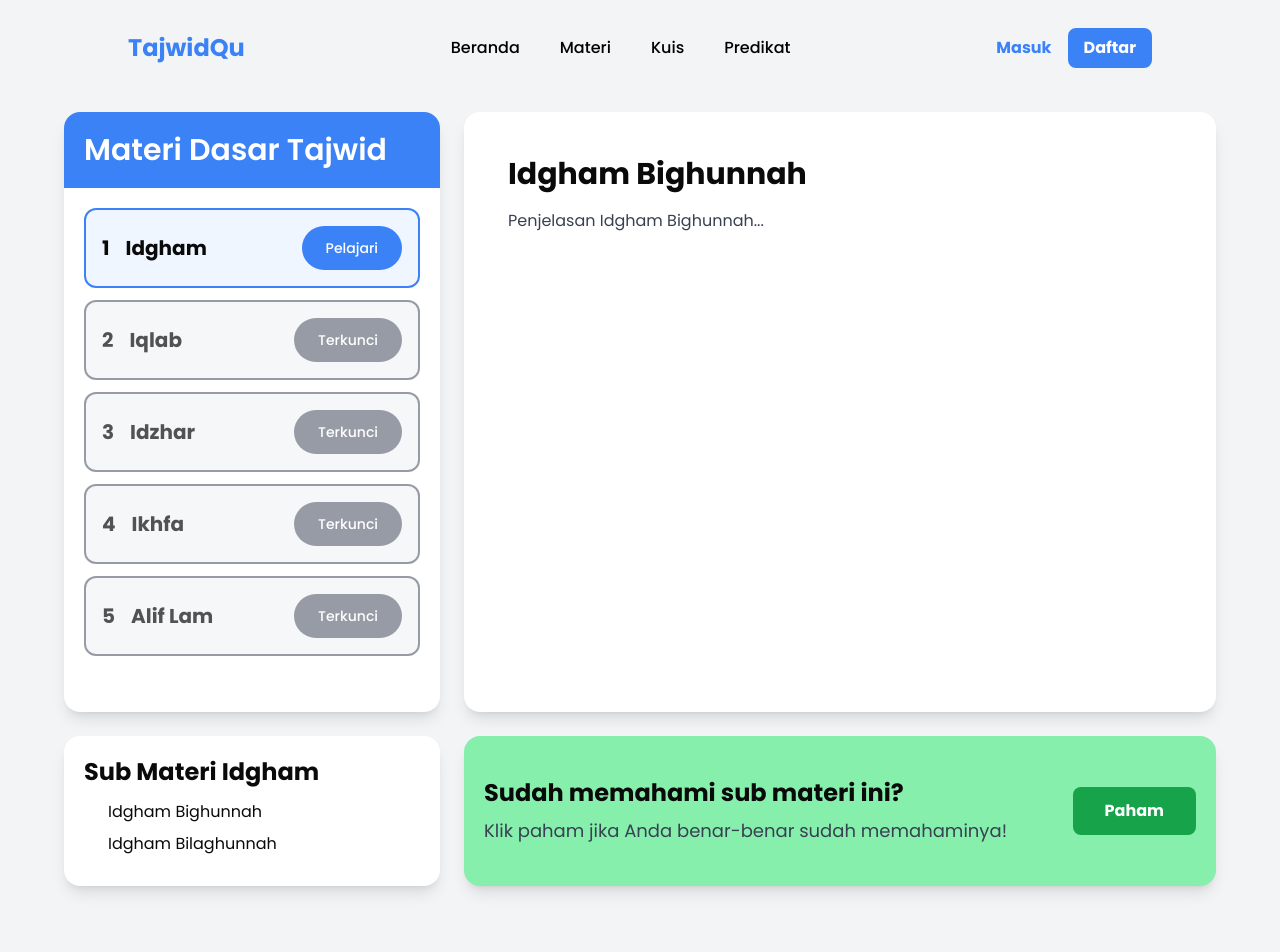
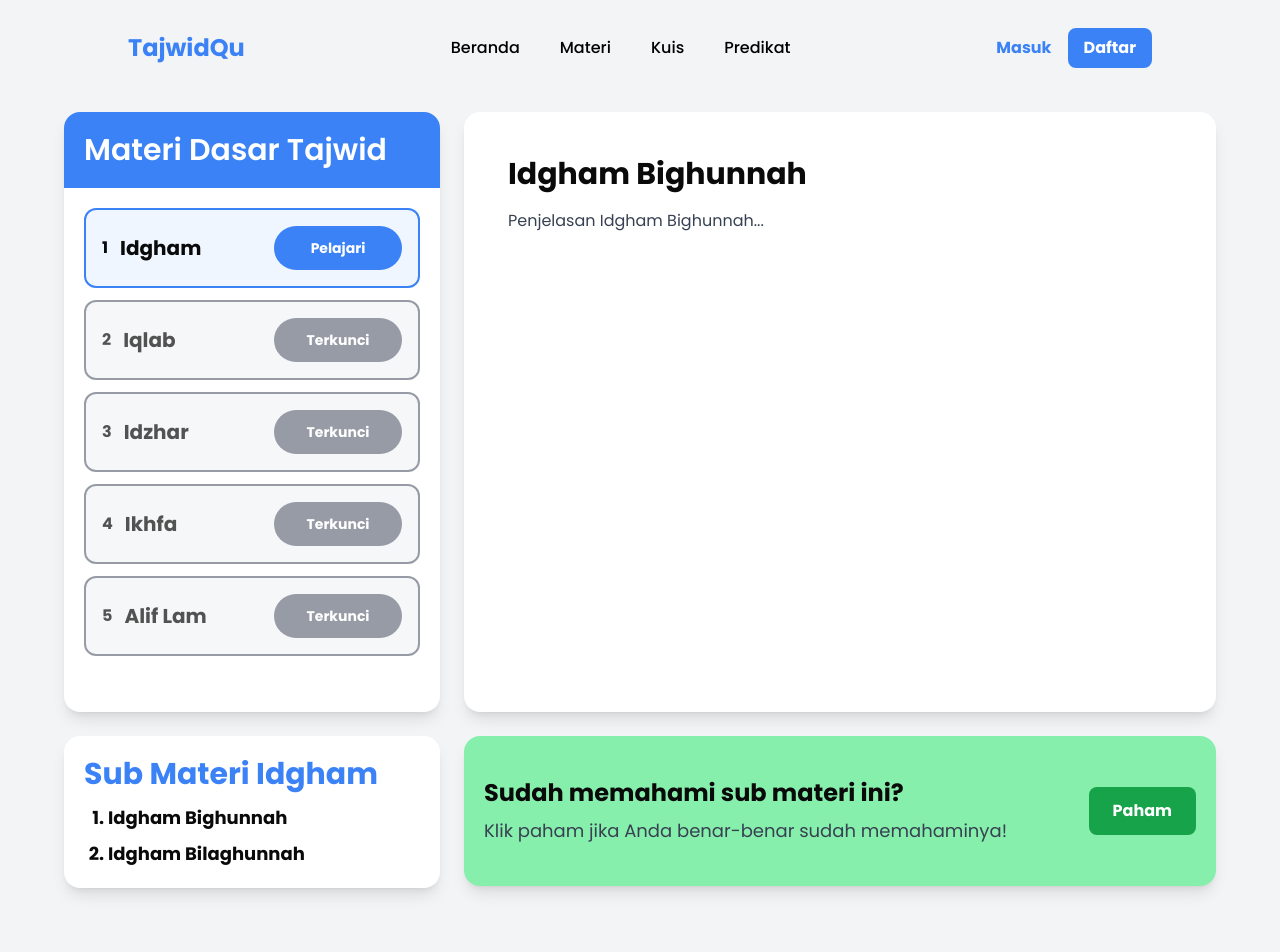
Before and after one commit to Sofwatunida/tq_app, a Next.js app: page /materi in a window 1280 px wide. Shown: the top 952 px of the page. Built offline with nearby package versions, Linux system fonts and the light colour scheme; no server answers.

Commit message:
responsibilitas

```diff
--- a/app/(main)/kuisLevel/page.tsx
+++ b/app/(main)/kuisLevel/page.tsx
@@ -5,15 +5,14 @@ import KataMutiara from 'kataMutiara';
 export default function KuisLevelPages() {
     return (
       <main className="min-h-screen bg-gray-100 pt-28 pb-20">
-            <div className="w-[90%] mx-auto flex gap-6">
-
+        <div className="w-[90%] mx-auto flex gap-6 flex-col lg:flex-row">
           {/* Kolom kiri */}
-                <div className="w-2/3 space-y-6">
+          <div className="w-full lg:w-2/3 min-w-0 space-y-6">
             <KuisLevel />
           </div>
 
           {/* Kolom kanan */}
-                <div className="w-1/3 space-y-6">
+          <div className=" flex flex-col lg:flex-row gap-5">
             <KataMutiara />
           </div>
         </div>
--- a/app/(main)/materi/page.tsx
+++ b/app/(main)/materi/page.tsx
@@ -1,6 +1,6 @@
 "use client";
 
-import { useEffect,useState } from "react";
+import { useEffect, useState } from "react";
 import { daftarMateri } from "@/constant/constMateri";
 
 import PilihMateri from "pilihMateri";
@@ -9,7 +9,6 @@ import LearnMateri from "learnMateri";
 import FahamMateri from "fahamMateri";
 
 export default function MateriPage() {
-
   const [materi, setMateri] = useState(daftarMateri);
   const [materiIndex, setMateriIndex] = useState(0);
   const [subMateriIndex, setSubMateriIndex] = useState(0);
@@ -28,13 +27,9 @@ export default function MateriPage() {
 
   const materiAktif = materi[materiIndex];
 
-  const subMateriAktif =
-    materiAktif?.subMateri[subMateriIndex];
+  const subMateriAktif = materiAktif?.subMateri[subMateriIndex];
 
-  const semuaSelesai = materi.every(
-    (m) => m.status === "Dipahami"
-  );
-
+  const semuaSelesai = materi.every((m) => m.status === "Dipahami");
 
   const handlePilihMateri = (index: number) => {
     if (materi[index].status === "Terkunci") return;
@@ -65,7 +60,6 @@ export default function MateriPage() {
     if (savedSubMateriIndex) {
       setMateriIndex(Number(savedSubMateriIndex));
     }
-
   }, []);
 
   const handleFaham = () => {
@@ -101,9 +95,9 @@ const handleFaham = () => {
 
   return (
     <main className="min-h-screen bg-gray-100 pt-28 pb-20">
-      <div className="w-[90%] mx-auto flex gap-6">
+      <div className="w-full max-w-[1200px] mx-auto px-4 sm:px-6 flex flex-col lg:flex-row gap-6">
         {/* Kolom kiri */}
-        <div className="w-1/3 space-y-6">
+        <div className="w-full lg:w-1/3 space-y-6">
           <PilihMateri
             materi={materi}
             handlePilihMateri={handlePilihMateri}
@@ -113,13 +107,9 @@ const handleFaham = () => {
         </div>
 
         {/* Kolom kanan */}
-        <div className="w-2/3 space-y-6">
-          <LearnMateri
-            materiAktif={subMateriAktif} />
-          <FahamMateri
-            handleFaham={handleFaham}
-            semuaSelesai={semuaSelesai}
-          />
+        <div className="w-full lg:w-2/3 space-y-6">
+          <LearnMateri materiAktif={subMateriAktif} />
+          <FahamMateri handleFaham={handleFaham} semuaSelesai={semuaSelesai} />
         </div>
       </div>
     </main>
--- a/components/Helper/logo_1.tsx
+++ b/components/Helper/logo_1.tsx
@@ -9,7 +9,7 @@ const Logo_1 = () => {
           width={100}
           height={100}
         /> */}
-      <h1 className="text-9xl font-bold text-blue-500">TajwidQu</h1>
+      <h1 className="text-[9rem] font-bold text-blue-500">TajwidQu</h1>
     </div>
   );
 };
--- a/components/Kuis/KuisLevel.tsx
+++ b/components/Kuis/KuisLevel.tsx
@@ -90,11 +90,11 @@ export default function KuisLevel() {
       };
 
       return (
-        <div className="bg-white rounded-2xl shadow-lg overflow-hidden">
+        <div className="bg-white w-full min-w-0 rounded-2xl shadow-lg overflow-hidden">
           {/* header */}
           <div className="text-white bg-blue-500 p-5">
             <h2 className="text-5xl font-bold">Pilih level kuis!</h2>
-            <p className="text-xl">Tantang pemahamanmu dengan kuis level 1 sampai 5!</p>
+            <p className="text-xl">Uji pemahamanmu dengan kuis level 1 sampai 5!</p>
           </div>
           {/* isi */}
           <div className="p-5 space-y-3 ">
--- a/components/Materi/FahamMateri.tsx
+++ b/components/Materi/FahamMateri.tsx
@@ -5,50 +5,45 @@ type Props = {
   semuaSelesai: boolean;
 };
 
-const FahamMateri = ({
-  handleFaham,
-  semuaSelesai,
-}: Props) => {
+const FahamMateri = ({ handleFaham, semuaSelesai }: Props) => {
   if (semuaSelesai) {
     return (
-      <div className="bg-blue-500 w-full h-[150px] p-5 rounded-2xl shadow-lg flex items-center justify-between">
-      <div>
-     <h3 className="font-bold text-white text-3xl">
-        Materi Selesai!!!!!
+      <div className="bg-blue-500 w-full min-h-[150px] p-5 rounded-2xl shadow-lg flex flex-col sm:flex-row items-start sm:items-center justify-between gap-4">
+        <div className="max-w-full">
+          <h3 className="font-bold text-2xl sm:text-3xl text-white">
+            Materi Selesai!
           </h3>
 
-      <p className="text-lg text-white  mt-2">
+          <p className="text-base sm:text-lg text-white mt-2">
             Saatnya uji pemahamanmu dengan kuis!
           </p>
 
-      <p className="text-white">Daftarkan akun untuk memulainya!</p>
-      </div >
-
-        {/* <button className="px-8 py-3 rounded-lg font-bold text-white bg-blue-300 hover:bg-blue-700 transition">
-          Daftar
-        </button> */}
+          <p className="text-white mt-1">Daftarkan akun untuk memulainya!</p>
+        </div>
       </div>
     );
   }
 
   return (
-    <div className="bg-green-300 w-full h-[150px] p-5 rounded-2xl shadow-lg flex items-center justify-between">
-      <div>
-        <h3 className="font-bold text-2xl">
+    <div className="bg-green-300 w-full min-h-[150px] p-5 rounded-2xl shadow-lg flex flex-col sm:flex-row items-start sm:items-center justify-between gap-4">
+      <div className="max-w-full">
+        <h3 className="font-bold text-xl sm:text-2xl">
           Sudah memahami sub materi ini?
         </h3>
 
-        <p className="text-lg text-gray-700 mt-2">
+        <p className="text-base sm:text-lg text-gray-700 mt-2">
           Klik paham jika Anda benar-benar sudah memahaminya!
         </p>
       </div>
 
+  <div className="w-full text-center sm:w-auto sm:text-left">
   <button
     onClick={handleFaham}
-        className="px-8 py-3 rounded-lg font-bold text-white bg-green-600 hover:bg-green-700 transition cursor-pointer"
+    className=" px-6 py-3 rounded-lg font-bold text-white bg-green-600 hover:bg-green-700 transition cursor-pointer"
   >
     Paham
   </button>
+</div>
     </div>
   );
 };
--- a/components/Materi/ListMateri.tsx
+++ b/components/Materi/ListMateri.tsx
@@ -1,10 +1,9 @@
 import React from "react";
-import { daftarMateri } from "@/constant/constMateri"
+import { daftarMateri } from "@/constant/constMateri";
 
 type Props = {
   materiAktif: (typeof daftarMateri)[number] | undefined;
 };
-
 
 const ListMateri = ({ materiAktif }: Props) => {
   if (!materiAktif) {
@@ -16,17 +15,19 @@ const ListMateri = ({ materiAktif }: Props) => {
   }
 
   return (
-    <div className="bg-white shadow-lg rounded-2xl overflow-hidden w-full h-[150px] p-5">
-      <h2 className="font-bold text-2xl mb-3">
+    <div className="bg-white shadow-lg rounded-2xl overflow-hidden w-full min-h-[150px] p-5">
+      <h2 className="font-bold text-3xl text-blue-500 mb-3">
         Sub Materi {materiAktif.judul}
       </h2>
 
-      <ol className="list-decimal pl-6 space-y-2">
+      <ol className="list-decimal pl-6 space-y-2 text-sm sm:text-base">
         {materiAktif.subMateri.map((item) => (
-          <li key={item.id} className="flex justify-between">
-            <span>{item.judul}</span>
-
-            <span>{item.selesai ? "✅" : ""}</span>
+          <li
+            key={item.id}
+            className="flex flex-col sm:flex-row sm:justify-between gap-2 sm:gap-3"
+          >
+            <span className="list-item break-words text-lg font-bold">{item.judul}</span>
+            <span>{item.selesai ? "" : ""}</span>
           </li>
         ))}
       </ol>
--- a/components/Materi/PilihMateri.tsx
+++ b/components/Materi/PilihMateri.tsx
@@ -5,7 +5,7 @@ const getStatusStyle = (status: string) => {
   switch (status) {
     case "Dipahami":
       return {
-        card: "bg-green-50 border-2 border-green-500 px-7",
+        card: "bg-green-50 border-2 border-green-500",
         badge: "px-6 py-3 bg-green-500 text-white font-bold",
       };
 
@@ -20,30 +20,27 @@ const getStatusStyle = (status: string) => {
         card: "bg-gray-100 border-2 border-gray-500",
         badge: "px-6 py-3 bg-gray-500 text-white font-bold",
       };
-  };
+  }
 };
 
 type Props = {
   materi: typeof daftarMateri;
   materiIndex: number;
   handlePilihMateri: (index: number) => void;
-
 };
 
-const PilihMateri = ({
-  materi,
-  handlePilihMateri,
-}: Props) => {
-   return (
-
-    <div className="bg-white w-full h-[600px]  rounded-2xl shadow-lg overflow-hidden">
+const PilihMateri = ({ materi, handlePilihMateri }: Props) => {
+  return (
+    <div className="bg-white w-full min-h-[420px] md:min-h-[600px] rounded-2xl shadow-lg overflow-hidden">
       {/* header */}
       <div className="text-white bg-blue-500 p-5">
-        <h2 className="text-3xl font-semibold">Materi Dasar Tajwid</h2>
+        <h2 className="text-3xl md:text-3xl font-semibold">
+          Materi Dasar Tajwid
+        </h2>
       </div>
 
       {/* isi */}
-      <div className="p-5 space-y-3 text-xl font-bold">
+      <div className="p-5 space-y-3 font-bold">
         {materi.map((item, index) => {
           const style = getStatusStyle(item.status);
 
@@ -51,23 +48,23 @@ const PilihMateri = ({
             <div
               key={item.id}
               onClick={() => handlePilihMateri(index)}
-              className={`flex flex-wrap items-center justify-between rounded-xl p-4
-                ${style.card}
-                ${
+              className={`flex items-center justify-between gap-3 rounded-xl p-4 ${style.card} ${
                 item.status !== "Terkunci"
-                ? "cursor-pointer hover:scale-[1.02] transition"
-                : "cursor-not-allowed opacity-70"
-                }
-
-                `}
+                  ? "cursor-pointer hover:scale-[1.02] transition"
+                  : "cursor-not-allowed opacity-70"
+              }`}
             >
-              <div className="flex items-center gap-4">
-                <span>{item.id}</span>
-                <span>{item.judul}</span>
+              <div className="flex-1 min-w-0 flex items-center gap-3">
+                <span className="text-xl md:text-base font-bold">
+                  {item.id}
+                </span>
+                <span className="break-words text-xl">
+                  {item.judul}
+                </span>
               </div>
 
               <span
-                className={`rounded-full px-3 py-1 text-sm font-medium ${style.badge}`}
+                className={`shrink-0 w-32 text-center font-bold rounded-full py-2 text-sm  ${style.badge}`}
               >
                 {item.status}
               </span>
```
Also changed, not shown: app/(main)/predikat/page.tsx (+9 -8 lines), components/Home/KuisLanding/KuisLanding.tsx (+4 -4 lines), components/Kuis/KataMutiara.tsx (+13 -6 lines), components/Materi/LearnMateri.tsx (+6 -10 lines). Lines whose indentation alone changed are shown as unchanged.
